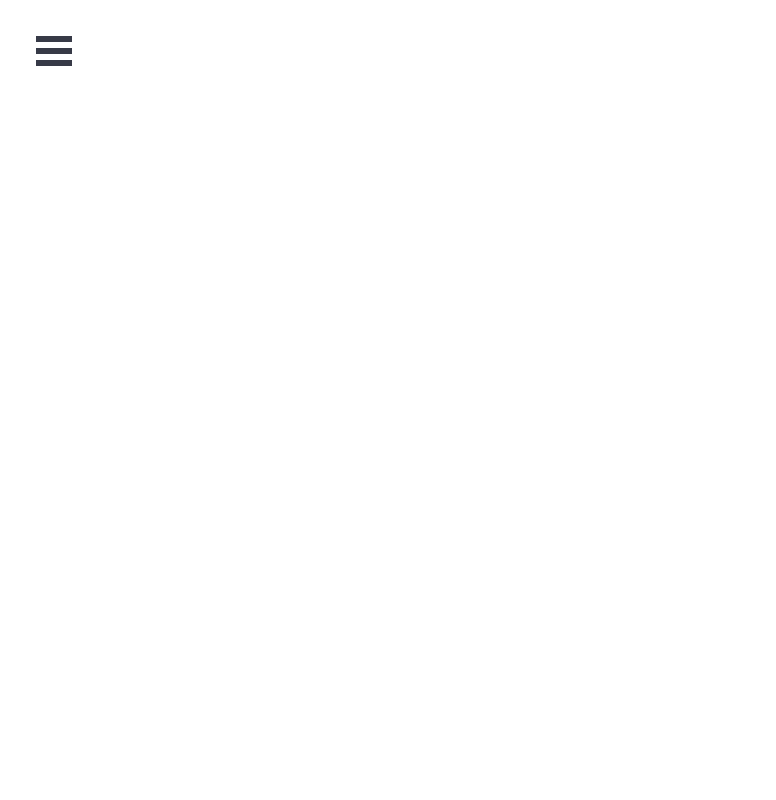
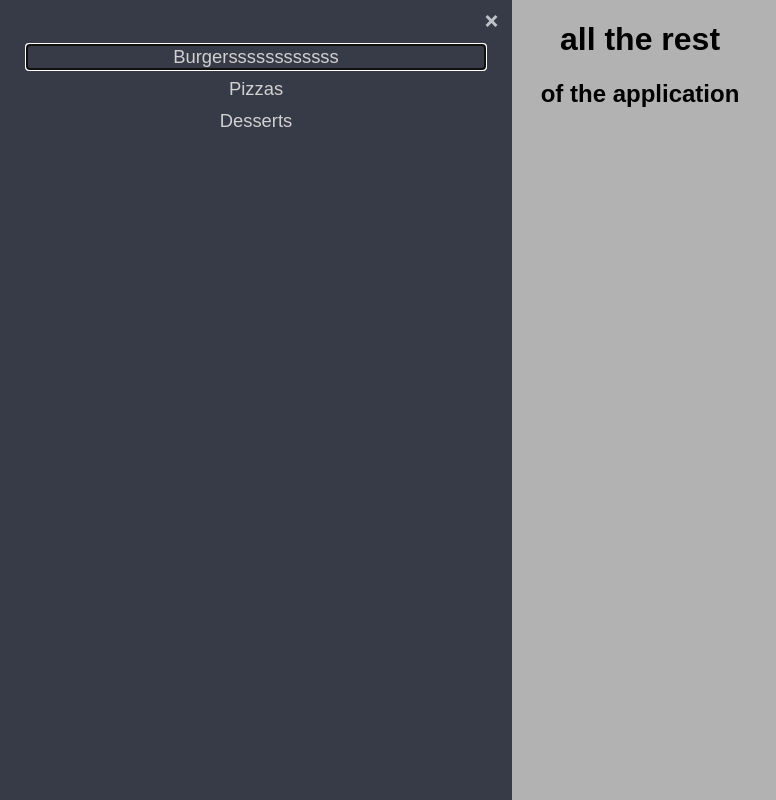
Before and after one commit to CodeBusterswe/CodeBusters-HDviz, a React (Create React App) app in the folder client/: page / in a window 1280 px wide. Shown: the whole page, without its empty margins (0-776 px from the left). Built offline with nearby package versions, Linux system fonts and the light colour scheme.

Commit message:
main view position

```diff
--- a/client/src/components/UI/burgerMenuUI/BurgerMenu.js
+++ b/client/src/components/UI/burgerMenuUI/BurgerMenu.js
@@ -1,16 +1,13 @@
 import React from 'react'
-import { slide as Menu } from 'react-burger-menu'
+import { bubble as Menu } from 'react-burger-menu'
 
 const BurgerMenu = props => {
 
     return (
 <Menu {...props}>
-      <a className="menu-item" href="/">
-        Home
-      </a>
 
       <a className="menu-item" href="/burgers">
-        Burgers
+        Burgerssssssssssss
       </a>
 
       <a className="menu-item" href="/pizzas">
--- a/client/src/components/View.js
+++ b/client/src/components/View.js
@@ -10,9 +10,13 @@ const View = observer((props) => {
 
     return (
         <div id="App">
-        <BurgerMenu
-        />
-        </div>
+        <BurgerMenu pageWrapId={"page-wrap"} outerContainerId={"App"} width={ '40%' } isOpen={ true }/>
+
+        <main id="page-wrap">
+          <h1>all the rest</h1>
+          <h2>of the application</h2>
+        </main>
+      </div>
     )
 })
 export default View
--- a/client/src/components/style.css
+++ b/client/src/components/style.css
@@ -2,6 +2,9 @@ html,
 body {
   margin: 0;
 }
+
+
+/* BURGER MENU                                         */
 
 #App {
   font-family: sans-serif;
@@ -17,10 +20,11 @@ body {
   overflow: auto;
 }
 
+
 /* Individual item */
 .bm-item {
   display: inline-block;
-
+  text-align: center;
   /* Our sidebar item styling */
   text-decoration: none;
   margin-bottom: 10px;
@@ -65,6 +69,8 @@ body {
   background: #373a47;
   padding: 2.5em 1.5em 0;
   font-size: 1.15em;
+  height: 100%;
+  width: 100%;
 }
 
 /* Morph shape necessary with bubble or elastic */
@@ -81,3 +87,5 @@ body {
 .bm-overlay {
   background: rgba(0, 0, 0, 0.3);
 }
+
+/* BURGER MENU END                                        */
```
